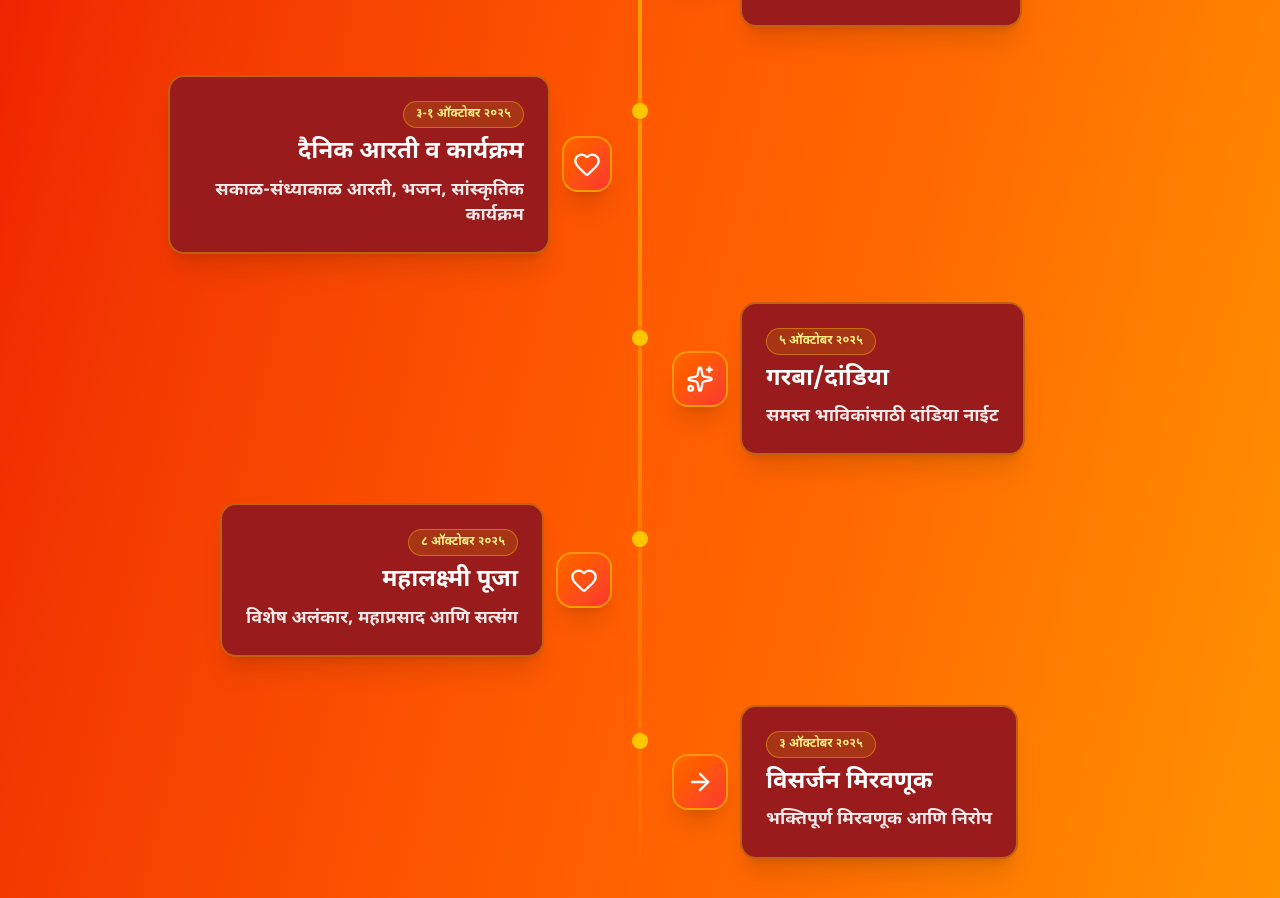
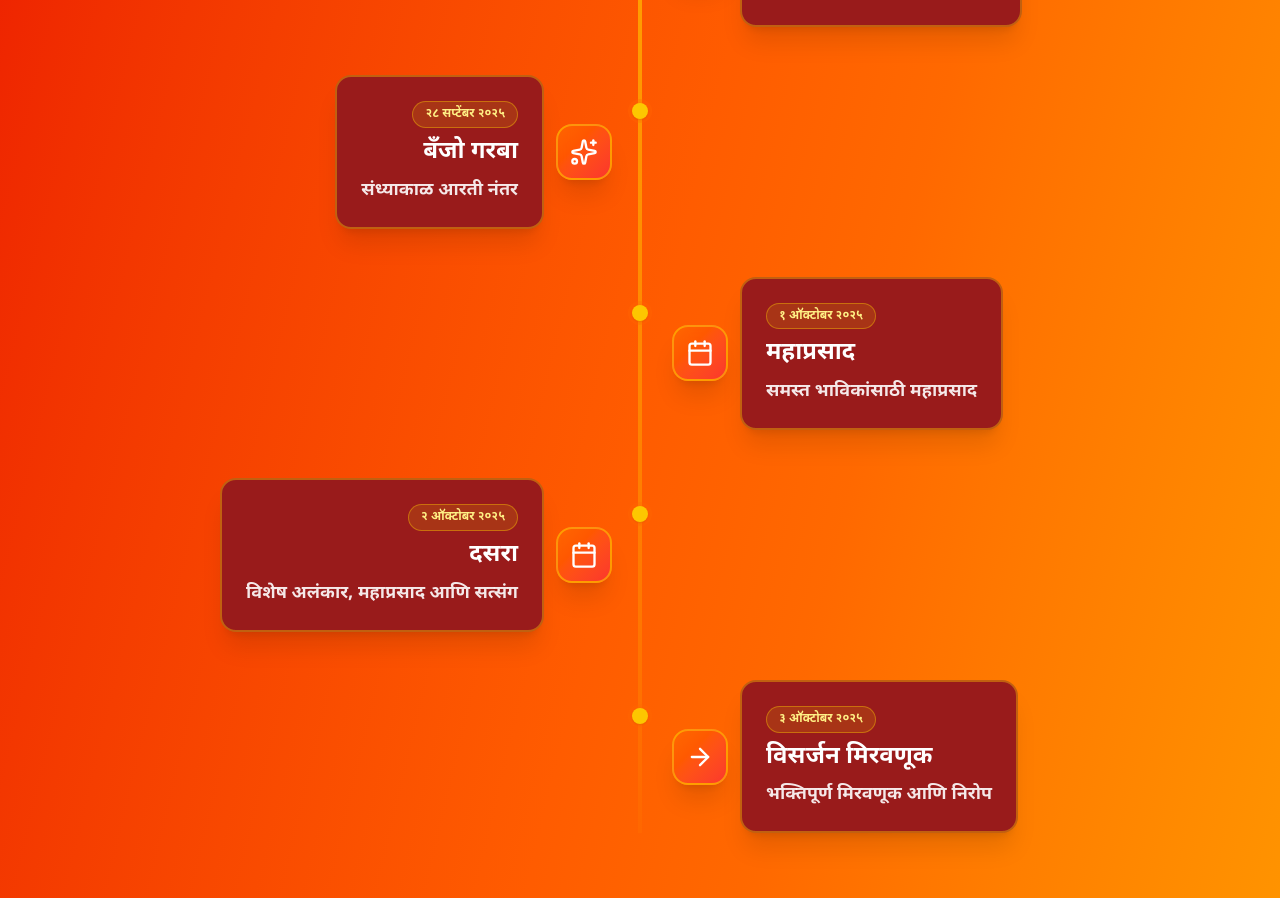
Before and after one commit to AtharvaManjrekar/BhandarwadayachiMauli, a React (Vite) app: page / in a window 1280 px wide. Shown: the part 1308-2206 px from the top of the page. Built offline with nearby package versions, Linux system fonts and the light colour scheme; a web font is replaced by a local one.

Commit message:
Timeline Updation

```diff
--- a/src/components/HomePage.jsx
+++ b/src/components/HomePage.jsx
@@ -73,18 +73,18 @@ export default function HomePage({ onNavigateToDonation, onNavigateToAlbum }) {
       description: "विधिवत पूजा आणि मंडप उद्घाटन",
     },
     {
-      date: "३-१ ऑक्टोबर २०२५",
-      title: "दैनिक आरती व कार्यक्रम",
-      description: "सकाळ-संध्याकाळ आरती, भजन, सांस्कृतिक कार्यक्रम",
+      date: "२८ सप्टेंबर २०२५",
+      title: "बँजो गरबा",
+      description: "संध्याकाळ आरती नंतर",
     },
     {
-      date: "५ ऑक्टोबर २०२५",
-      title: "गरबा/दांडिया",
-      description: "समस्त भाविकांसाठी दांडिया नाईट",
+      date: "१ ऑक्टोबर २०२५",
+      title: "महाप्रसाद",
+      description: "समस्त भाविकांसाठी महाप्रसाद",
     },
     {
-      date: "८ ऑक्टोबर २०२५",
-      title: "महालक्ष्मी पूजा",
+      date: "२ ऑक्टोबर २०२५",
+      title: "दसरा",
       description: "विशेष अलंकार, महाप्रसाद आणि सत्संग",
     },
     {
```
